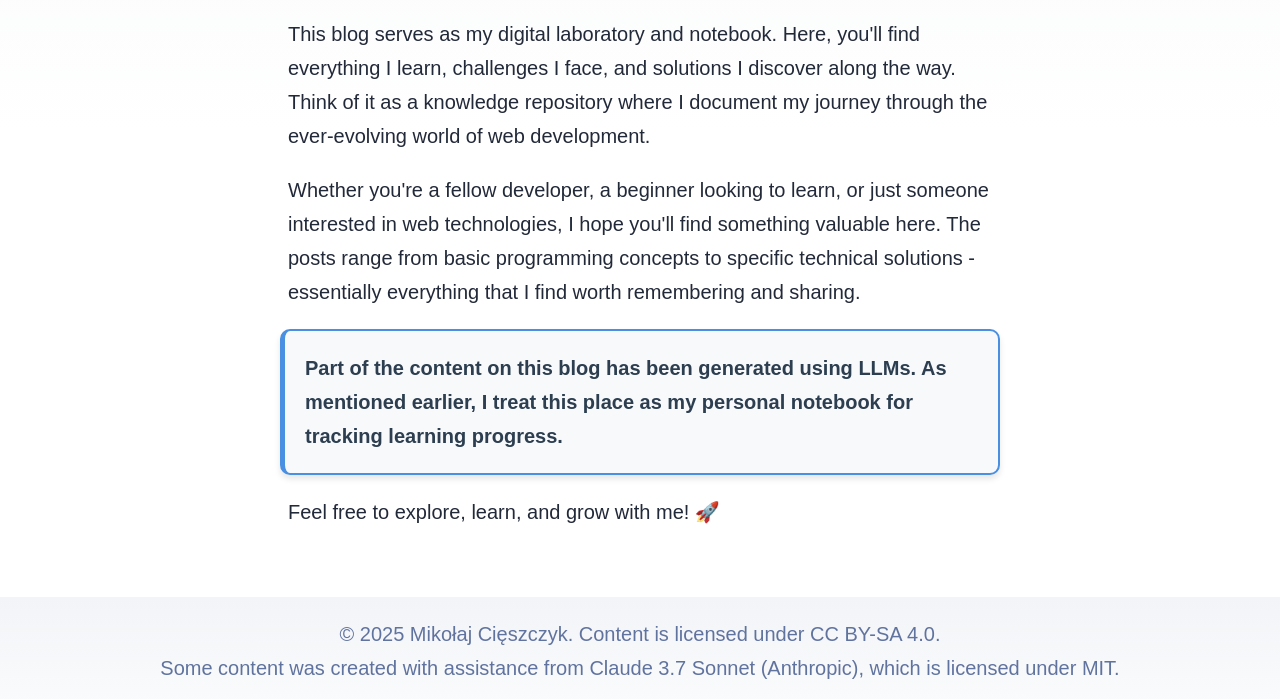
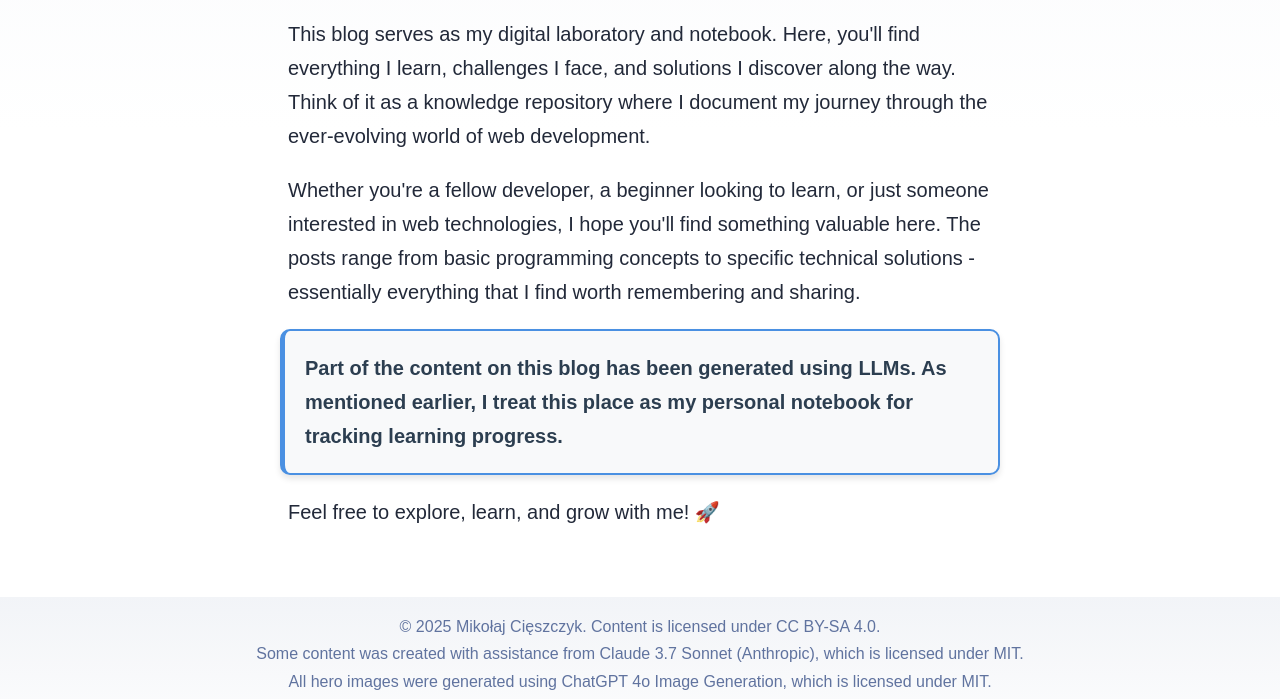
Before and after one commit to mikolajcieszczyk/mc-blog, an Astro site: page / in a window 1280 px wide. Shown: the part 470-1169 px from the top of the page. Built offline with nearby package versions, Linux system fonts and the light colour scheme; Astro itself is replaced by a stand-in of ours; a web font is replaced by a local one.

Commit message:
master: footer fixes

```diff
--- a/src/components/Footer.astro
+++ b/src/components/Footer.astro
@@ -5,7 +5,8 @@ const today = new Date();
 <footer>
   © 2025 Mikołaj Cięszczyk. Content is licensed under CC BY-SA 4.0. <br /> Some
   content was created with assistance from Claude 3.7 Sonnet (Anthropic), which is
-  licensed under MIT.
+  licensed under MIT. <br /> All hero images were generated using ChatGPT 4o Image
+  Generation, which is licensed under MIT.
   <div class="social-links">
     <a href="https://m.webtoo.ls/@astro" target="_blank">
       <span class="sr-only">Follow Astro on Mastodon</span>
@@ -57,6 +58,7 @@ const today = new Date();
     background: linear-gradient(var(--gray-gradient)) no-repeat;
     color: rgb(var(--gray));
     text-align: center;
+    font-size: 0.8em;
   }
   .social-links {
     display: flex;
```
